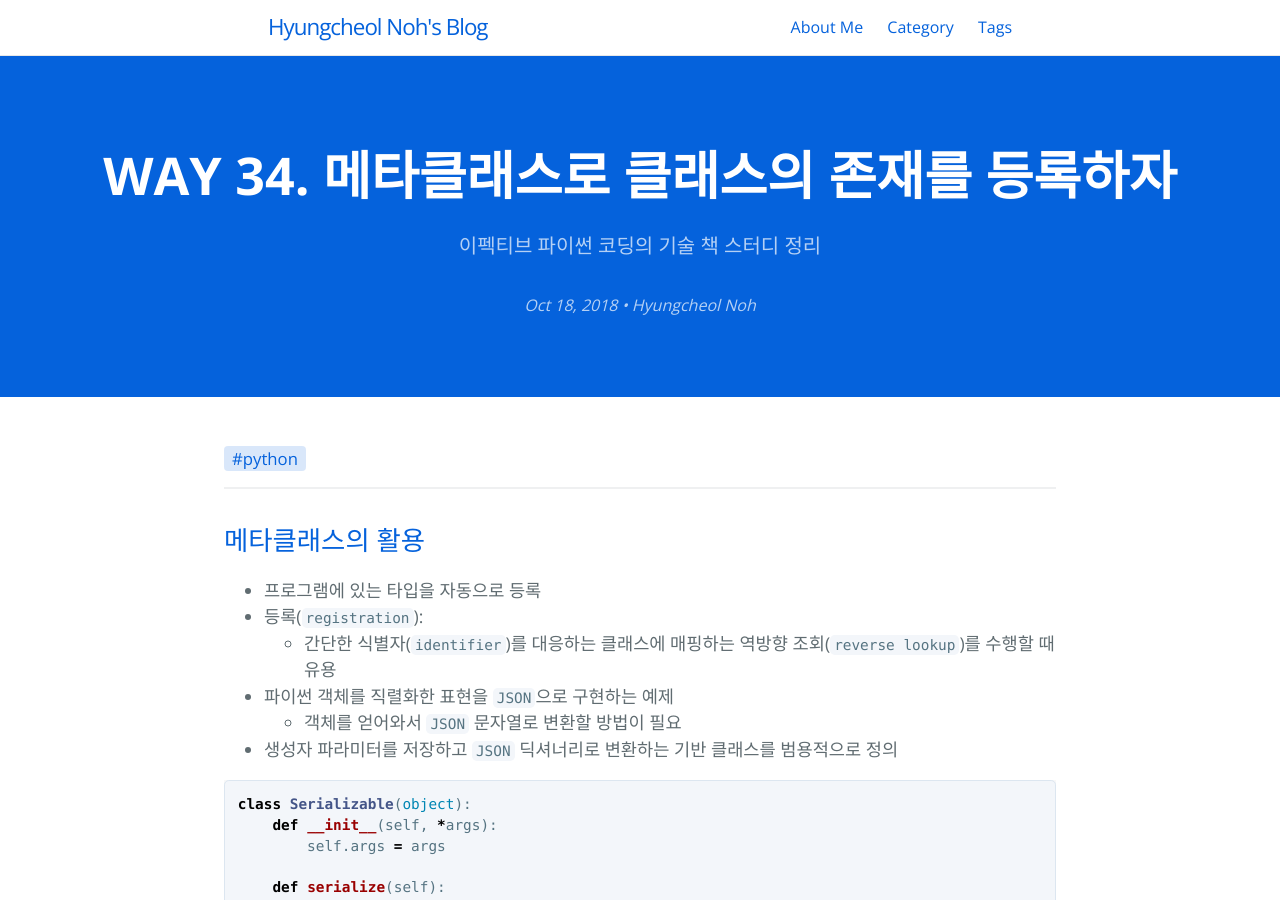
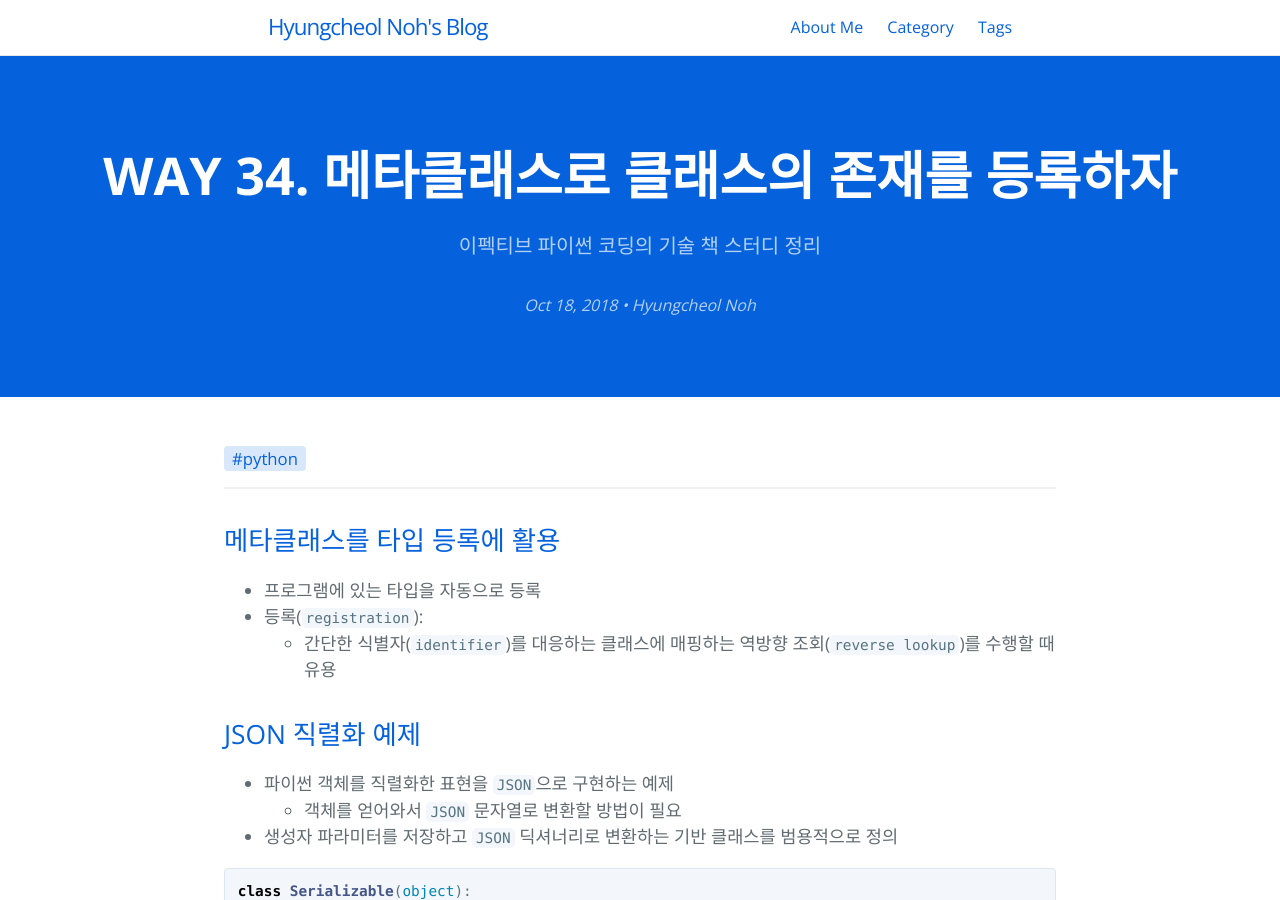
Before and after one commit to hcnoh/hcnoh.github.io, a Jekyll site: the page built from _posts/2018-10-18-effective-python-way34.md, in a window 1280 px wide and 900 px high. Built offline with Jekyll 4.4.1, drawn with Linux system fonts in a browser that asks for light colours; comment, search, counter and statistics services are not loaded.

Commit message:
Update 2018-10-18-effective-python-way34.md

```diff
--- a/_posts/2018-10-18-effective-python-way34.md
+++ b/_posts/2018-10-18-effective-python-way34.md
@@ -12,11 +12,12 @@ author: "Hyungcheol Noh"
 permalink: /2018-10-18-effective-python-way34
 ---
 
-## 메타클래스의 활용
+## 메타클래스를 타입 등록에 활용
 - 프로그램에 있는 타입을 자동으로 등록
 - 등록(`registration`):
   - 간단한 식별자(`identifier`)를 대응하는 클래스에 매핑하는 역방향 조회(`reverse lookup`)를 수행할 때 유용
 
+## JSON 직렬화 예제
 - 파이썬 객체를 직렬화한 표현을 `JSON`으로 구현하는 예제
   - 객체를 얻어와서 `JSON` 문자열로 변환할 방법이 필요
 - 생성자 파라미터를 저장하고 `JSON` 딕셔너리로 변환하는 기반 클래스를 범용적으로 정의
```
